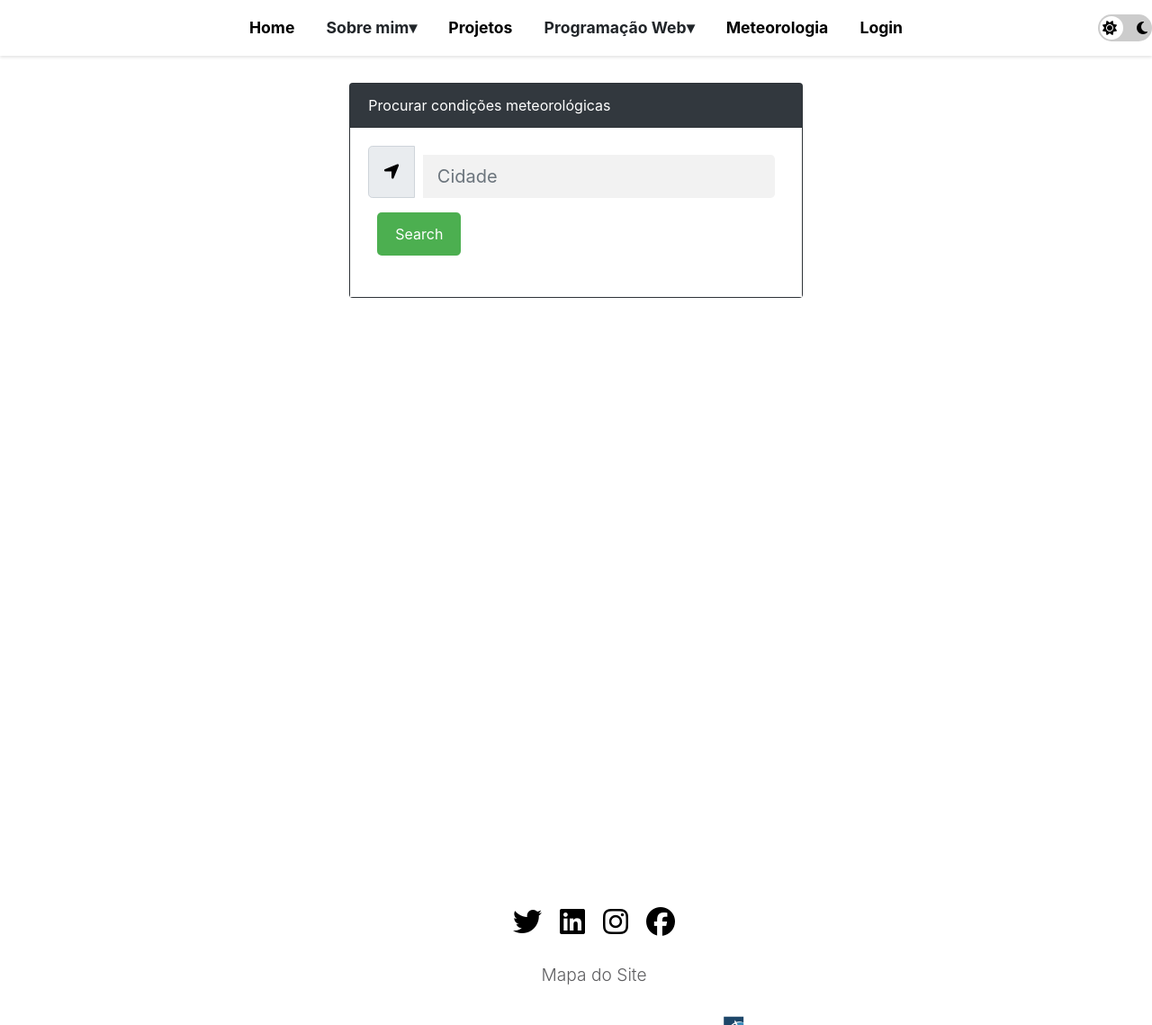
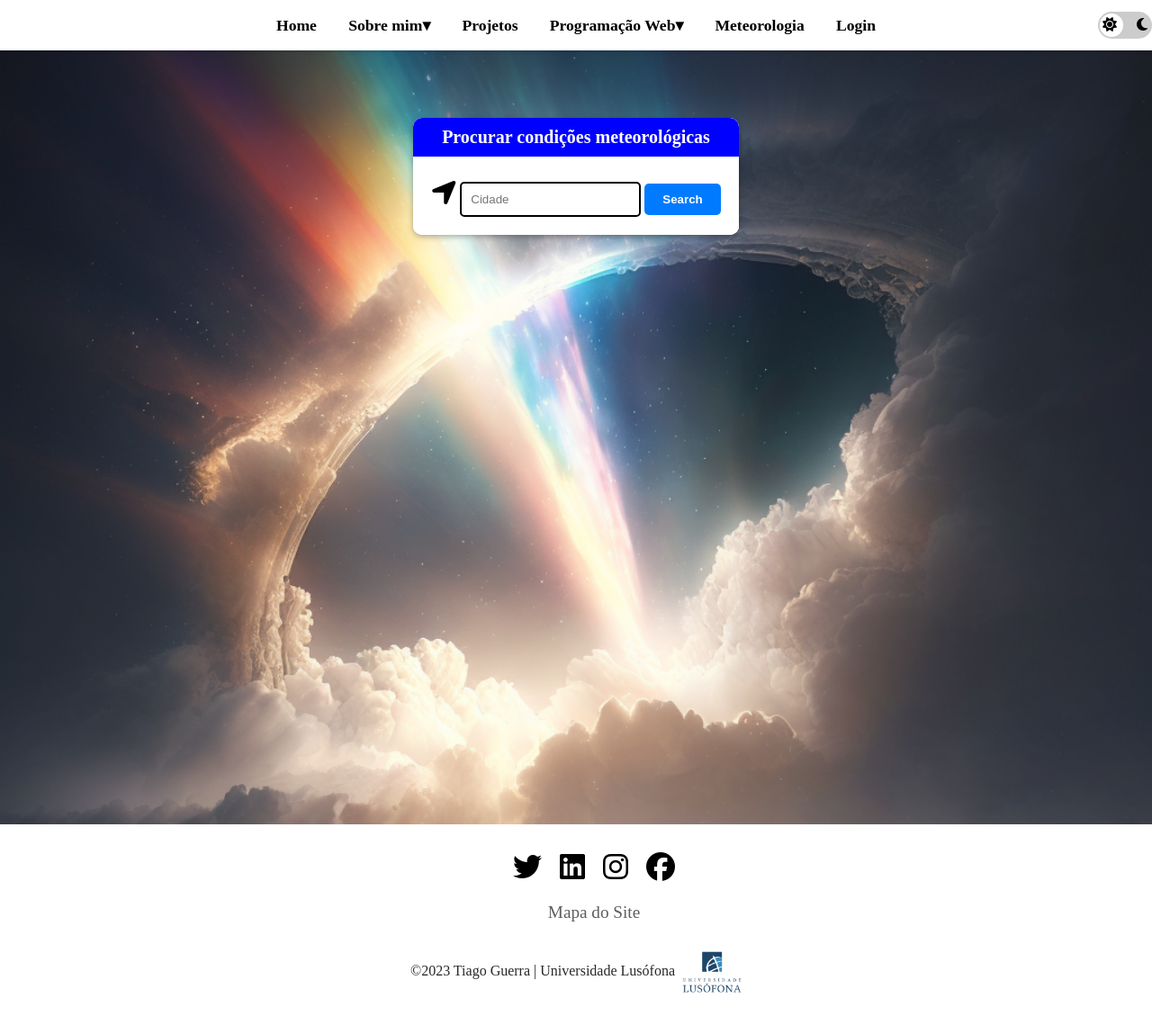
Before and after one commit to a21705067/a21705067-portfolio-django, a Django app: page /meteorologia in a window 1280 px wide. Shown: the top 1139 px of the page at 90% size. After the commit the page ends 1103 px from the top, so only its background shows below. Run offline with Django 4.2, Linux system fonts and the light colour scheme; some libraries are stand-ins or nearby versions.

Commit message:
commit final

```diff
--- a/portfolio/static/css/geral-light.css
+++ b/portfolio/static/css/geral-light.css
@@ -35,7 +35,7 @@ main {
     align-items: center;
     position: relative;
     background-color: white;
-    box-shadow: 0 2px 3px rgba(0,0,0,0.1);
+    box-shadow: 0 2px 3px rgba(0, 0, 0, 0.1);
 }
 
 nav ul li {
@@ -69,7 +69,7 @@ main {
     top: 100%;
     left: 0;
     background-color: white;
-    box-shadow: 0 2px 3px rgba(0,0,0,0.1);
+    box-shadow: 0 2px 3px rgba(0, 0, 0, 0.1);
     white-space: nowrap;
 }
 
@@ -140,6 +140,7 @@ main {
     display: inline-block;
     transition: 0.5s;
 }
+
 .social-icon__link:hover {
     transform: translateY(-10px);
 }
@@ -286,7 +287,12 @@ main {
     vertical-align: middle;
 }
 
-  @media screen and (max-width: 600px){
+.list-group-item {
+    color: black;
+}
+
+
+@media screen and (max-width: 600px) {
     img {
         max-width: 25vh;
         max-height: 25vh;
--- a/portfolio/static/css/home.css
+++ b/portfolio/static/css/home.css
@@ -57,7 +57,7 @@ article.segundo {
     width: 200px;
     height: 200px;
     border-radius: 50%;
-    background-image: url('../images/techie_guy.png');
+    background-image: url('../images/euzao.jpg');
     background-size: cover;
     background-position: center;
     display: inline-block;
--- a/portfolio/static/css/meteorologia.css
+++ b/portfolio/static/css/meteorologia.css
@@ -1,28 +1,107 @@
-input[type="text"] {
-  padding: 12px;
-  margin: 10px;
-  border-radius: 5px;
-  border: none;
-  background-color: #f2f2f2;
-  font-size: 16px;
-  width: 100%;
+body {
+    background-image: url('../images/meteo.png');
+    background-repeat: no-repeat;
+    background-position: center;
+    background-size: cover;
+    background-attachment: fixed;
 }
 
-input[type="submit"] {
-  padding: 12px 20px;
-  margin: 10px;
-  border-radius: 5px;
-  border: none;
-  background-color: #4CAF50;
-  color: white;
-  font-size: 16px;
-  cursor: pointer;
+.container {
+    display: flex;
+    justify-content: center;
+    align-items: center;
+    background-color: transparent;
 }
 
-input[type="submit"]:hover {
-  background-color: #45a049;
+.container-principal {
+    display: flex;
+    justify-content: center;
+    align-items: center;
+    height: 20vh;
+    margin-top: 60px;
+    background-color: transparent;
 }
 
-input[type="submit"]:focus {
-  outline: none;
+form {
+    border-radius: 10px;
 }
+
+/* Adjust the card size */
+.card {
+    width: 100%;
+    max-width: 60em;
+    border-radius: 10px;
+    box-shadow: 0 2px 6px rgba(0, 0, 0, 0.3);
+    color: #fff;
+}
+
+/* Card header styles */
+.card-header {
+    display: flex;
+    justify-content: center;
+    align-items: center;
+    background-color: #222;
+    padding: 10px 15px;
+    border-top-left-radius: 10px;
+    border-top-right-radius: 10px;
+    font-size: 20px;
+    font-weight: bold;
+}
+
+/* Card body styles */
+.card-body {
+    padding: 20px;
+    display: flex;
+    justify-content: center;
+    align-items: center;
+    border-radius: 10px;
+}
+
+/* Form input styles */
+.form-control {
+    border-radius: 5px;
+    border: 2px solid;
+    padding: 10px;
+    background-color: white;
+}
+
+/* Search button styles */
+.btn-outline-light {
+    margin-top: 10px;
+    border-radius: 5px;
+    border: none;
+    padding: 10px 20px;
+    background-color: #007bff;
+    color: #fff;
+    font-weight: bold;
+}
+
+.btn:hover {
+    background-color: #0069d9;
+}
+
+/* Weather card styles */
+.card-header.bg-dark {
+    background-color: blue;
+    display: flex;
+    justify-content: center;
+    align-items: center;
+}
+
+.list-group-item {
+    border-color: #f8f9fa;
+    display: flex;
+    justify-content: center;
+    align-items: center;
+    font-size: 3rem;
+}
+
+.input-group {
+    display: inline;
+    justify-content: center;
+    align-items: center;
+}
+
+.fa {
+    font-size: 2em;
+}
--- a/portfolio/templates/portfolio/meteorologia.html
+++ b/portfolio/templates/portfolio/meteorologia.html
@@ -2,22 +2,18 @@
 {% load static %}
 {% block head %}
     <title>Meterologia</title>
-    <link rel="stylesheet" href="https://cdn.jsdelivr.net/npm/bootstrap@4.5.3/dist/css/bootstrap.min.css">
-    <link rel="stylesheet" href="https://pro.fontawesome.com/releases/v5.10.0/css/all.css">
     <link rel="stylesheet" href="{% static 'css/meteorologia.css' %}">
 {% endblock %}
 
 {% block main %}
-    <div class="container col-md-5 text-white" style="margin-top: 30px">
+    <div class="container-principal">
         <form method="get" action="">
-            <div class="card bg-dark">
-                <div class="card-header">Procurar condições meteorológicas</div>
+            <div class="card">
+                <div class="card-header bg-dark">Procurar condições meteorológicas</div>
                 <div class="card-body">
                     <div class="form-group">
-                        <div class="input-group input-group-lg">
-                            <div class="input-group-prepend">
-                                <span class="input-group-text"><i class="fa fa-location-arrow"></i></span>
-                            </div>
+                        <div class="input-group">
+                            <span class="input-group-text"><i class="fa fa-location-arrow"></i></span>
                             <input type="text" name="location" class="form-control" placeholder="Cidade">
                         </div>
                         <input type="submit" class="btn btn-outline-light mt-3" value="Search">
@@ -28,19 +24,17 @@
     </div>
 
     {% if region %}
-        <div class="container col-md-5" style="margin-top: 60px;">
+        <div class="container">
             <div class="card">
-                <div class="card-header bg-dark text-white">
+                <div class="card-header bg-dark">
                     Estado do tempo em {{ region }}
                 </div>
-                <ul class="list-group list-group-flush">
-                    <li class="list-group-item">Dia: {{ daytime }}</li>
-                    <li class="list-group-item">Temperatura: {{ temperature }} {{ unit }}</li>
-                    <li class="list-group-item">Estado: {{ status }}</li>
-
+                <ul class="list-group">
+                    <ul class="list-group-item">Dia: {{ daytime }}</ul>
+                    <ul class="list-group-item">Temperatura: {{ temperature }} {{ unit }}</ul>
+                    <ul class="list-group-item">Estado: {{ status }}</ul>
                 </ul>
             </div>
-
         </div>
     {% endif %}
 
```
Also changed, not shown: portfolio/static/css/geral-dark.css (+9 -0 lines), db.sqlite3, portfolio/static/images/euzao.jpg (added), portfolio/static/images/meteo.png (added). Lines whose indentation alone changed are shown as unchanged.
